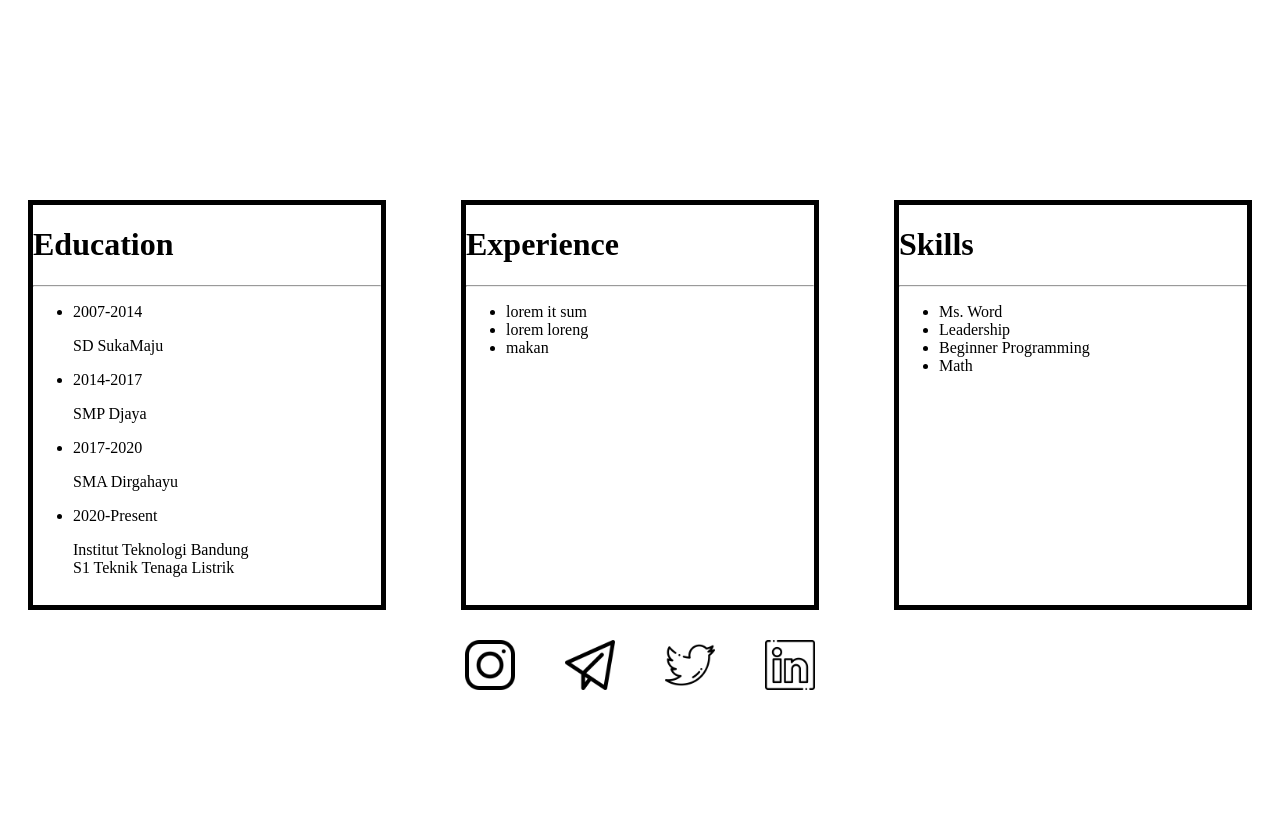
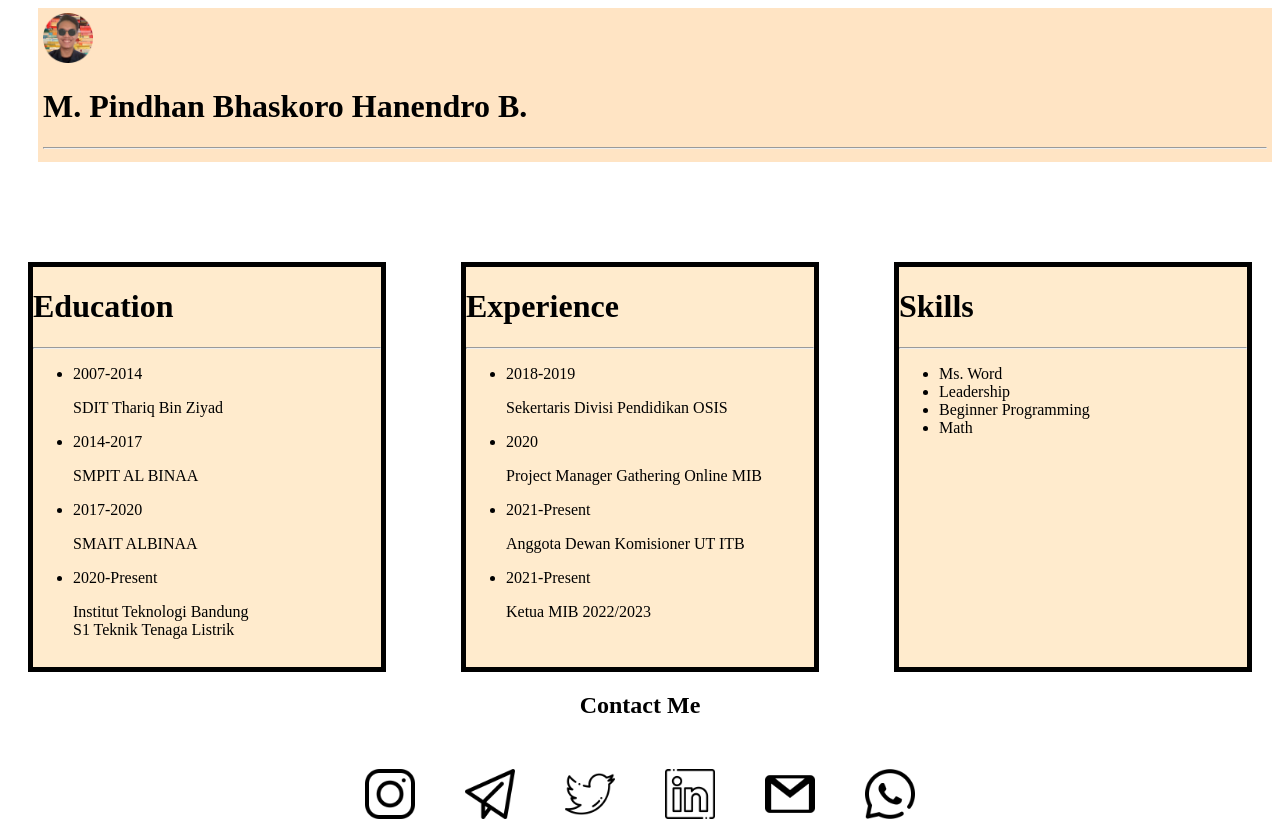
Before and after one commit to Bhaskoro11/Bootcamp1, a plain HTML site: page Bootcamp.html in a window 1280 px wide. Before the commit the page ends 800 px from the top, so only its background shows below. Drawn offline with Linux system fonts and the light colour scheme.

Commit message:
first commit

```diff
--- a/Bootcamp.css
+++ b/Bootcamp.css
@@ -1,11 +1,16 @@
+.diri{
+    margin-left: 30px;
+    padding:5px;
+    background-color:bisque;
+}
+
 .header{
-    margin-top: 200px;
+    margin-top: 100px;
     margin-left: 20px;
     margin-right: 20px;
     display: flex;
     justify-content: center;
     column-gap: 75px;
-
 }
 
 
@@ -14,6 +19,7 @@
     border: 5px solid black;
     height: 400px;
     width: 500px;
+    background-color: blanchedalmond;
 }
 
 h1{
@@ -25,6 +31,7 @@ h1{
     border: 5px solid black;
     height: 400px;
     width: 500px;
+    background-color: blanchedalmond;
 }
 
 
@@ -34,8 +41,13 @@ h1{
     border: 5px solid black;
     height: 400px;
     width: 500px;
+    background-color: blanchedalmond;
 }
 
+#contact{
+    display: flex;
+    justify-content: center;
+}
 #Image{
     display: flex;
     justify-content: center;
--- a/Bootcamp.html
+++ b/Bootcamp.html
@@ -11,16 +11,22 @@
 </head>
 
 <body>
+    <div class="diri">
+        <span id="ID">
+            <img src="Fotodiri.png" alt="Foto Diri"> <h1>M. Pindhan Bhaskoro Hanendro B.</h1>
+            <hr>
+        </span>
+    </div>
     <div class="header">
         <div id="Education">
             <h1>Education</h1><hr>
                 <ul>
                     <li>2007-2014</li>
-                    <p>SD SukaMaju</p>
+                    <p>SDIT Thariq Bin Ziyad</p>
                     <li>2014-2017</li>
-                    <p>SMP Djaya</p>
+                    <p>SMPIT AL BINAA</p>
                     <li>2017-2020</li>
-                    <p>SMA Dirgahayu</p>
+                    <p>SMAIT ALBINAA</p>
                     <li>2020-Present</li>
                     <p>Institut Teknologi Bandung<br>S1 Teknik Tenaga Listrik</p>
                 </ul>
@@ -29,9 +35,14 @@
         <div id="Experience">
             <h1>Experience</h1><hr>
             <ul>
-                <li>lorem it sum</li>
-                <li>lorem loreng</li>
-                <li>makan</li>
+                <li>2018-2019</li>
+                <p>Sekertaris Divisi Pendidikan OSIS</p>
+                <li>2020</li>
+                <p>Project Manager Gathering Online MIB</p>
+                <li>2021-Present</li>
+                <p>Anggota Dewan Komisioner UT ITB</p>
+                <li>2021-Present</li>
+                <p>Ketua MIB 2022/2023</p>
             </ul>
         </div>
 
@@ -44,13 +55,17 @@
                 <li>Math</li>
             </ul>
         </div>
-
+    </div>
+    <div id="contact">
+        <h2>Contact Me</h2>
     </div>
     <div id="Image">
         <img src="instagram.png" alt="instagram">
         <img src="telegram.png" alt="telegram">
         <img src="twitter.png" alt="twitter">
         <img src="linkedin.png" alt="linkedin">
+        <img src="gmail.png" alt="gmail">
+        <img src="whatsapp.png" alt="WA">
     </div>
 </body>
 </html>
```
Also changed, not shown: Fotodiri.png (added).
